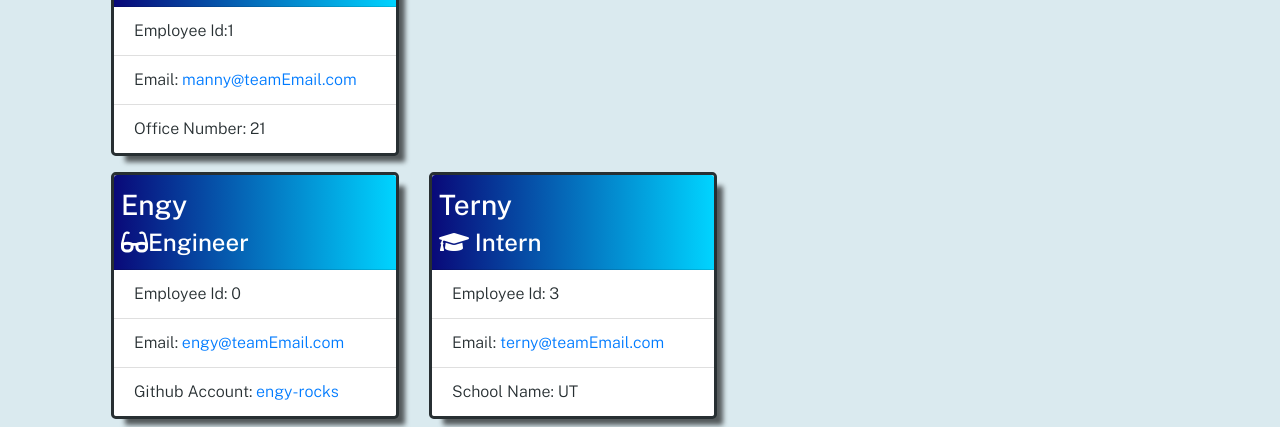
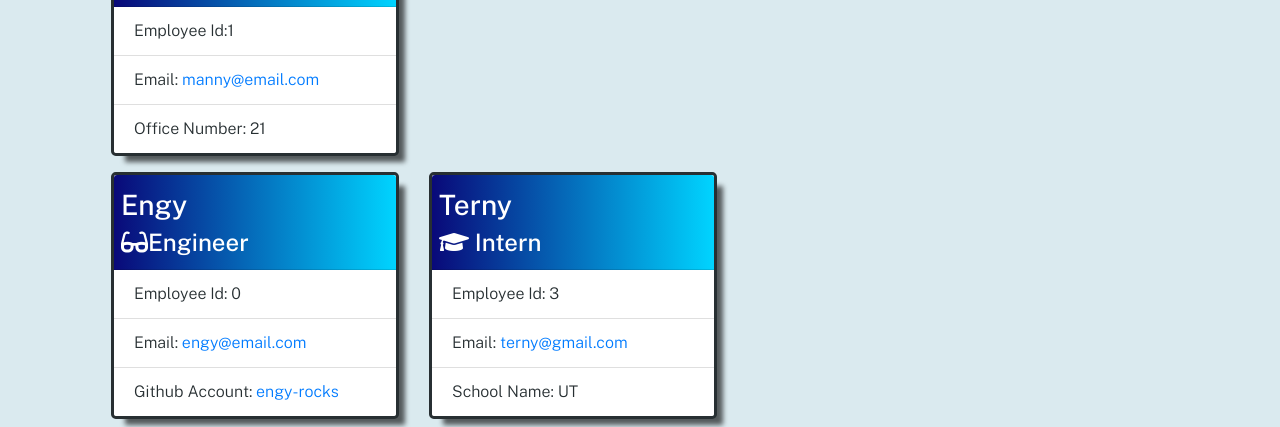
Before and after one commit to e-leal/team-profile-generator, a website: page index.html in a window 1280 px wide. Shown: the part 242-669 px from the top of the page. Drawn offline with nearby package versions, Linux system fonts and the light colour scheme.

```diff
--- a/index.html
+++ b/index.html
@@ -32,7 +32,7 @@
                     </div>
                     <ul class="list-group list-group-flush">
                         <li class="list-group-item">Employee Id:1</li>
-                        <li class="list-group-item">Email: <a href="mailto:manny@teamEmail.com">manny@teamEmail.com</a></li>
+                        <li class="list-group-item">Email: <a href="mailto:manny@email.com">manny@email.com</a></li>
                         <li class="list-group-item">Office Number: 21</li>
                     </ul>
                 </div>
@@ -52,7 +52,7 @@
      </div>
      <ul class="list-group list-group-flush">
        <li class="list-group-item">Employee Id: 0</li>
-       <li class="list-group-item">Email: <a href="mailto:engy@teamEmail.com"> engy@teamEmail.com</a></li>
+       <li class="list-group-item">Email: <a href="mailto:engy@email.com"> engy@email.com</a></li>
        <li class="list-group-item">Github Account: <a href="https://github.com/engy-rocks">engy-rocks</a></li>
      </ul>
    </div>
@@ -66,7 +66,7 @@
         </div>
         <ul class="list-group list-group-flush">
           <li class="list-group-item">Employee Id: 3</li>
-          <li class="list-group-item">Email:<a href="mailto:terny@teamEmail.com"> terny@teamEmail.com</a></li>
+          <li class="list-group-item">Email:<a href="mailto:terny@gmail.com"> terny@gmail.com</a></li>
           <li class="list-group-item">School Name: UT</li>
         </ul>
       </div>
```
Also changed, not shown: README.md.
